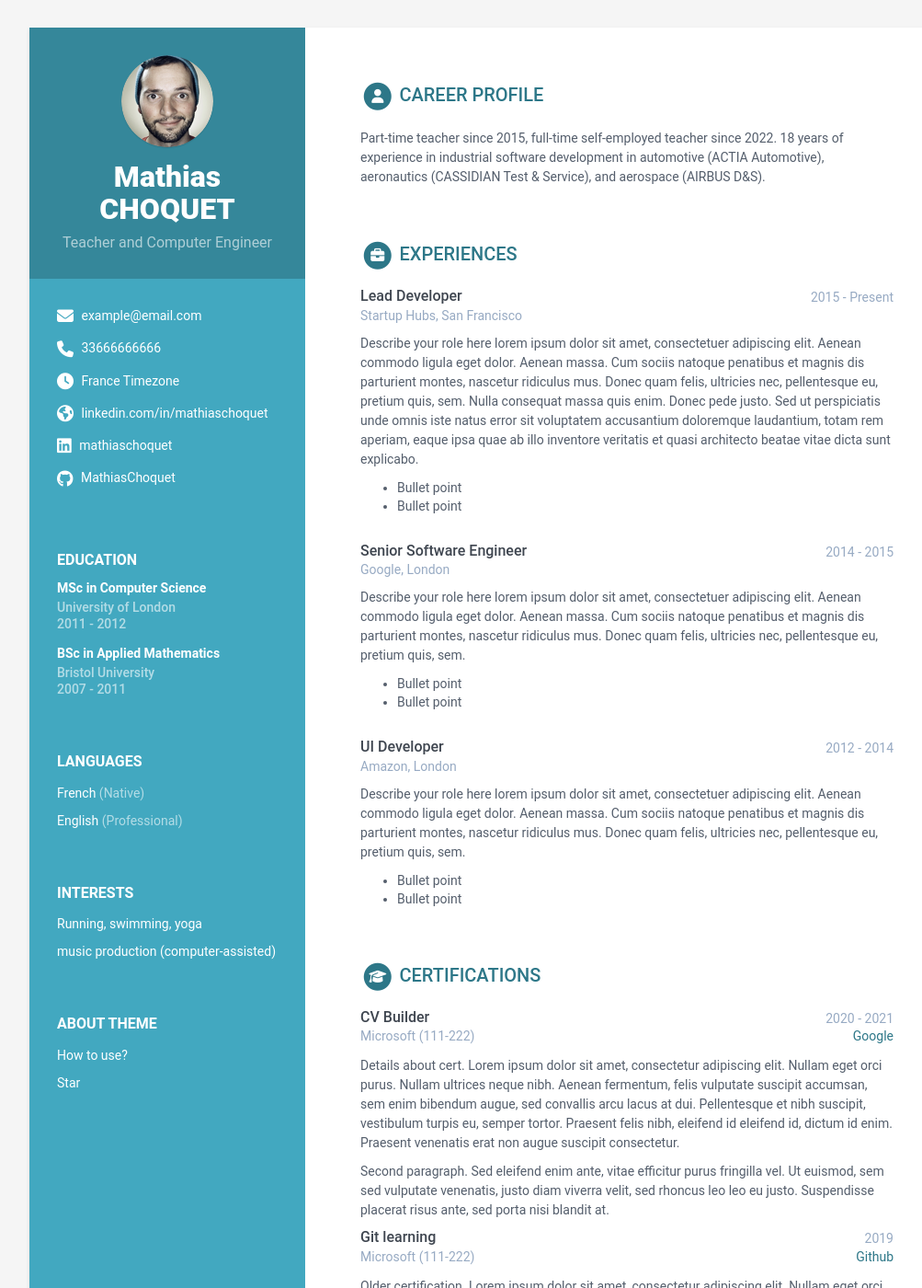
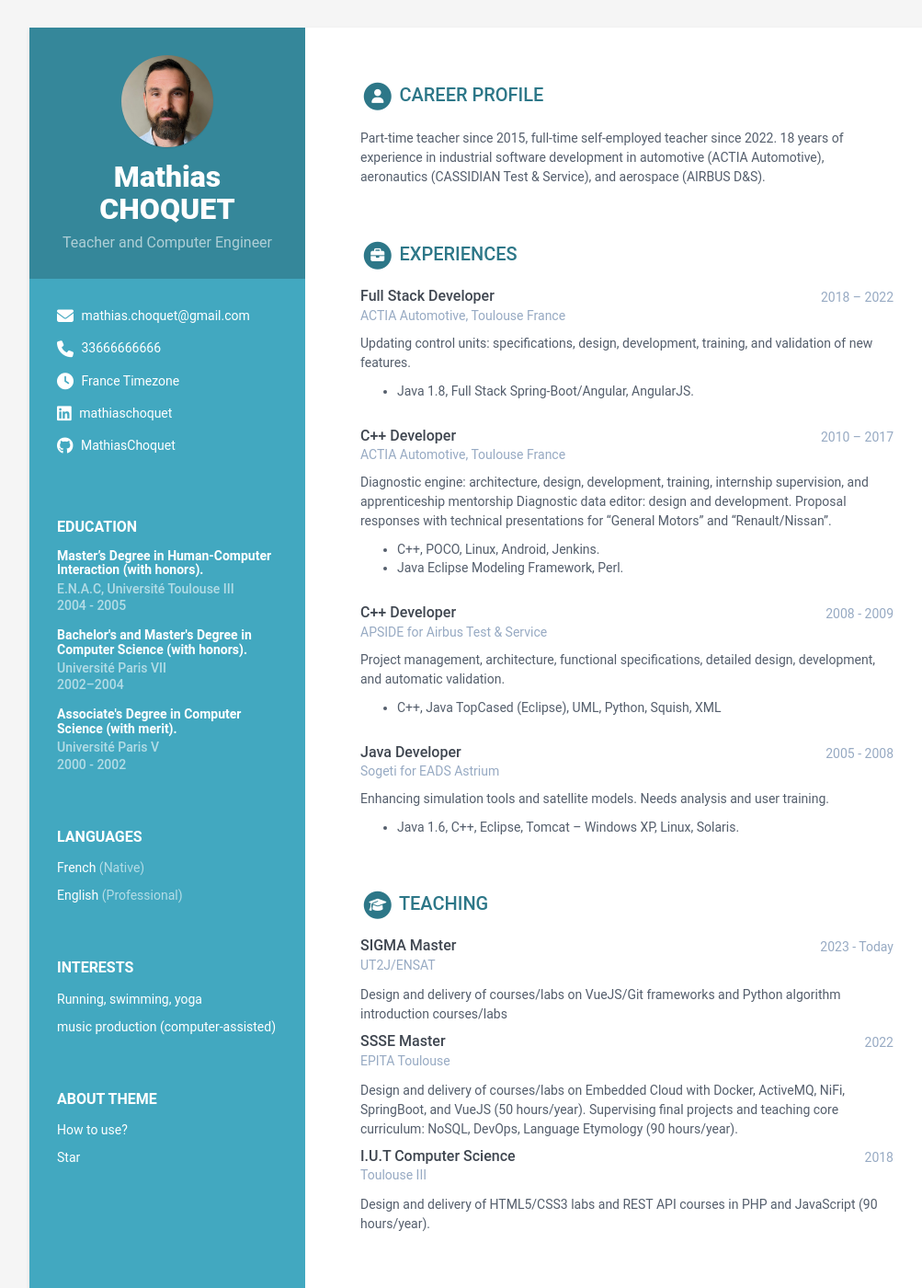
Before and after one commit to MathiasChoquet/Owner-avatar-ddame_l3pro_jekyll_online_resume, a Jekyll site: the page built from index.html, in a window 1280 px wide and 1400 px high. Shown: the whole window at 92% size, without its empty margins (108-1111 px from the left). Built offline with Jekyll 4.4.1, drawn with Linux system fonts in a browser that asks for light colours; some of the changed text lies outside the part shown.

Commit message:
fill data

```diff
--- a/_data/data.yml
+++ b/_data/data.yml
@@ -10,14 +10,14 @@ sidebar:
     # Profile information
     name: Mathias CHOQUET
     tagline: Teacher and Computer Engineer
-    avatar: profile.png  #place a 100x100 picture inside /assets/images/ folder and provide the name of the file below
+    avatar: mathias.cv.jpg  #place a 100x100 picture inside /assets/images/ folder and provide the name of the file below
 
     # Sidebar links
-    email: example@email.com
+    email: mathias.choquet@gmail.com
     phone: +33666666666
     timezone: France
     citizenship:
-    website: linkedin.com/in/mathiaschoquet # Include the full website URL, including "http://" or "https://".
+    website: # Include the full website URL, including "http://" or "https://".
     linkedin: mathiaschoquet
     github: MathiasChoquet
     telegram: # add your nickname without '@' sign
@@ -57,200 +57,98 @@ career-profile:
 education:
     title: Education
     info:
-      - degree: MSc in Computer Science
-        university: University of London
-        time: 2011 - 2012
-        details: |
-          Describe your study here lorem ipsum dolor sit amet, consectetuer
-          adipiscing elit. Aenean commodo ligula eget dolor. Aenean massa. Cum
-          sociis natoque penatibus et magnis dis parturient montes, nascetur
-          ridiculus mus. Donec quam felis, ultricies nec, pellentesque eu,
-          pretium quis, sem.
-            - Bullet point
-            - Bullet point
-      - degree: BSc in Applied Mathematics
-        university: Bristol University
-        time: 2007 - 2011
-        details: |
-          Describe your study here lorem ipsum dolor sit amet, consectetuer
-          adipiscing elit. Aenean commodo ligula eget dolor. Aenean massa. Cum
-          sociis natoque penatibus et magnis dis parturient montes, nascetur
-          ridiculus mus. Donec quam felis, ultricies nec, pellentesque eu,
-          pretium quis, sem.
-            - Bullet point
-            - Bullet point
+      - degree: Master’s Degree in Human-Computer Interaction (with honors).
+        university: E.N.A.C, Université Toulouse III
+        time: 2004 - 2005
+      - degree: Bachelor's and Master's Degree in Computer Science (with honors).
+        university: Université Paris VII
+        time: 2002–2004
+      - degree: Associate's Degree in Computer Science (with merit).
+        university: Université Paris V
+        time: 2000 - 2002
 
 experiences:
     title: Experiences
     info:
-      - role: Lead Developer
-        time: 2015 - Present
-        company: Startup Hubs, San Francisco
+      - role: Full Stack Developer
+        time: 2018 – 2022
+        company: ACTIA Automotive, Toulouse France
         details: |
-          Describe your role here lorem ipsum dolor sit amet, consectetuer
-          adipiscing elit. Aenean commodo ligula eget dolor. Aenean massa.
-          Cum sociis natoque penatibus et magnis dis parturient montes,
-          nascetur ridiculus mus. Donec quam felis, ultricies nec,
-          pellentesque eu, pretium quis, sem. Nulla consequat massa quis
-          enim. Donec pede justo. Sed ut perspiciatis unde omnis iste natus
-          error sit voluptatem accusantium doloremque laudantium, totam rem
-          aperiam, eaque ipsa quae ab illo inventore veritatis et quasi
-          architecto beatae vitae dicta sunt explicabo.
-            - Bullet point
-            - Bullet point
-      - role: Senior Software Engineer
-        time: 2014 - 2015
-        company: Google, London
+          Updating control units: specifications, design, development, training, and validation of new features.
+            - Java 1.8, Full Stack Spring-Boot/Angular, AngularJS.
+      - role: C++ Developer
+        time: 2010 – 2017
+        company: ACTIA Automotive, Toulouse France
         details: |
-          Describe your role here lorem ipsum dolor sit amet, consectetuer
-          adipiscing elit. Aenean commodo ligula eget dolor. Aenean massa.
-          Cum sociis natoque penatibus et magnis dis parturient montes,
-          nascetur ridiculus mus. Donec quam felis, ultricies nec,
-          pellentesque eu, pretium quis, sem.
-            - Bullet point
-            - Bullet point
-      - role: UI Developer
-        time: 2012 - 2014
-        company: Amazon, London
+          Diagnostic engine: architecture, design, development, training, internship supervision, and apprenticeship mentorship
+          Diagnostic data editor: design and development.
+          Proposal responses with technical presentations for "General Motors" and "Renault/Nissan".
+            - C++, POCO, Linux, Android, Jenkins.
+            - Java Eclipse Modeling Framework, Perl.
+
+      - role: C++ Developer
+        time: 2008 - 2009
+        company: APSIDE for Airbus Test & Service
         details: |
-          Describe your role here lorem ipsum dolor sit amet, consectetuer
-          adipiscing elit. Aenean commodo ligula eget dolor. Aenean massa.
-          Cum sociis natoque penatibus et magnis dis parturient montes,
-          nascetur ridiculus mus. Donec quam felis, ultricies nec,
-          pellentesque eu, pretium quis, sem.
-            - Bullet point
-            - Bullet point
+          Project management, architecture, functional specifications, detailed design, development, and automatic validation.
+            - C++, Java TopCased (Eclipse), UML, Python, Squish, XML
+      - role: Java Developer
+        time: 2005 - 2008
+        company: Sogeti for EADS Astrium
+        details: |
+          Enhancing simulation tools and satellite models. Needs analysis and user training.
+            -  Java 1.6, C++, Eclipse, Tomcat – Windows XP, Linux, Solaris.
 
 certifications:
-      title: Certifications
+      title: Teaching
       list:
-        - name: CV Builder
-          start: 2020
-          end: 2021
-          organization: Microsoft
-          credentialid: 111-222
-          credentialurl: www.google.com
-          credentialname: Google
+        - name: SIGMA Master
+          start: 2023
+          end: Today
+          organization: UT2J/ENSAT
+          credentialid:
+          credentialurl:
+          credentialname:
           details: |
-            Details about cert. Lorem ipsum dolor sit amet, consectetur
-            adipiscing elit.
-            Nullam eget orci purus. Nullam ultrices neque nibh.
-            Aenean fermentum, felis vulputate suscipit accumsan,
-            sem enim bibendum augue, sed convallis arcu lacus at dui.
-            Pellentesque et nibh suscipit, vestibulum turpis eu, semper tortor.
-            Praesent felis nibh, eleifend id eleifend id, dictum id enim.
-            Praesent venenatis erat non augue suscipit consectetur.
-
-            Second paragraph. Sed eleifend enim ante, vitae efficitur purus
-            fringilla vel. Ut euismod, sem sed vulputate venenatis,
-            justo diam viverra velit, sed rhoncus leo leo eu justo.
-            Suspendisse placerat risus ante, sed porta nisi blandit at.
-        - name: Git learning
-          start: 2019
+            Design and delivery of courses/labs on VueJS/Git frameworks and Python algorithm introduction courses/labs
+        - name: SSSE Master
+          start: 2022
           end:
-          organization: Microsoft
-          credentialid: 111-222
-          credentialurl: www.github.com
-          credentialname: Github
+          organization: EPITA Toulouse
+          credentialid:
+          credentialurl:
+          credentialname:
           details: |
-            Older certification. Lorem ipsum dolor sit amet, consectetur
-            adipiscing elit.
-            Nullam eget orci purus. Nullam ultrices neque nibh.
-            Aenean fermentum, felis vulputate suscipit accumsan,
-            sem enim bibendum augue, sed convallis arcu lacus at dui.
-            Pellentesque et nibh suscipit, vestibulum turpis eu, semper tortor.
-            Praesent felis nibh, eleifend id eleifend id, dictum id enim.
-            Praesent venenatis erat non augue suscipit consectetur.
-
-projects:
-    title: Projects
-    intro: >
-      You can list your side projects in this
-      section. Lorem ipsum dolor sit amet, consectetur adipiscing elit.
-      Vestibulum et ligula in nunc bibendum fringilla a eu lectus.
-    assignments:
-      - title: Velocity
-        link: "#hook"
-        tagline: "A responsive website template designed to help startups promote, market and sell their products."
-
-      - title: DevStudio
-        link: "#"
-        tagline: "A responsive website template designed to help web developers/designers market their services."
-
-      - title: Tempo
-        link: "#"
-        tagline: "A responsive website template designed to help startups promote their products or services and to attract users &amp; investors"
-
-      - title: Atom
-        link: "#"
-        tagline: "A comprehensive website template solution for startups/developers to market their mobile apps."
-
-      - title: Delta
-        link: "#"
-        tagline: "A responsive Bootstrap one page theme designed to help app developers promote their mobile apps"
-
-oss:
-    title: OSS Contributions
-    intro: >
-      You can list your open source software contributions in this
-      section. Lorem ipsum dolor sit amet, consectetur adipiscing elit.
-      Vestibulum et ligula in nunc bibendum fringilla a eu lectus.
-    contributions:
-      - title: Tempo
-        link: "#"
-        tagline: "A responsive website template designed to help startups promote their products or services and to attract users &amp; investors"
-
-      - title: Atom
-        link: "#"
-        tagline: "A comprehensive website template solution for startups/developers to market their mobile apps."
-
-      - title: Delta
-        link: "#"
-        tagline: "A responsive Bootstrap one page theme designed to help app developers promote their mobile apps"
-
-publications:
-    title: Publications
-    intro: |
-      You can list your publications in this section. Lorem ipsum dolor sit
-      amet, consectetur adipiscing elit. Vestibulum et ligula in nunc
-      bibendum fringilla a eu lectus.
-    papers:
-      - title: The Art of Computer Programming
-        link: "#"
-        authors: Donald E. Knuth
-        conference: Addison-Wesley, 1968
-
-      - title: "Genetic Programming III: Darwinian Invention &amp; Problem Solving"
-        link: "#"
-        authors: Koza, J.R., Andre, D., Bennett, F.H., Keane, M.A.
-        conference: "Morgan Kaufmann Publishers Inc., San Francisco, CA, USA, 1st edn. (1999)"
-
-      - title: A syntax directed compiler for Algol 60
-        link: "#"
-        authors: Edgar T. Irons
-        conference: "Comm. ACM 4 (1961), 51–55"
+            Design and delivery of courses/labs on Embedded Cloud with Docker, ActiveMQ, NiFi, SpringBoot, and VueJS (50 hours/year).
+            Supervising final projects and teaching core curriculum: NoSQL, DevOps, Language Etymology (90 hours/year).
+        - name: I.U.T Computer Science
+          start: 2018
+          end:
+          organization: Toulouse III
+          credentialid:
+          credentialurl:
+          credentialname:
+          details: |
+            Design and delivery of HTML5/CSS3 labs and REST API courses in PHP and JavaScript (90 hours/year).
 
 skills:
     title: Skills &amp; Proficiency
 
     toolset:
-      - name: Python & Django
+      - name: Teaching, training, and pedagogy
         level: 98%
 
-      - name: Javascript & jQuery
+      - name: Design and development
         level: 98%
 
-      - name: Angular
+      - name: Communication and teamwork
         level: 98%
 
-      - name: HTML5 & CSS
+      - name: Architecture, specifications, and validation
         level: 95%
 
-      - name: Ruby on Rails
+      - name: Agile methodology (Kanban & Scrum)
         level: 85%
 
-      - name: Sketch & Photoshop
+      - name: Project management
         level: 60%
-
-footer: >
-    Designed with <i class="fas fa-heart"></i> by <a href="http://themes.3rdwavemedia.com" target="_blank" rel="nofollow">Xiaoying Riley</a>
```
Also changed, not shown: assets/images/mathias.cv.jpg (added).
